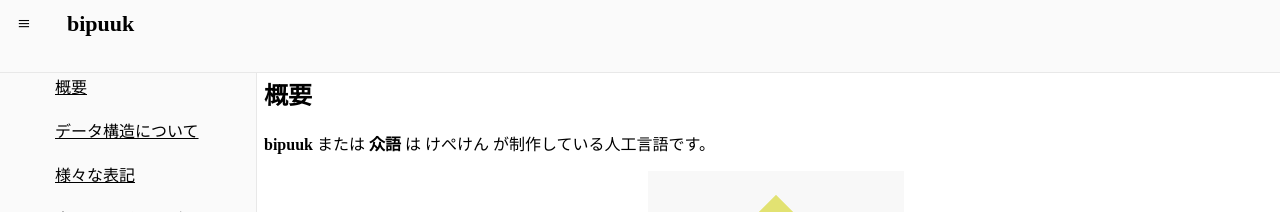
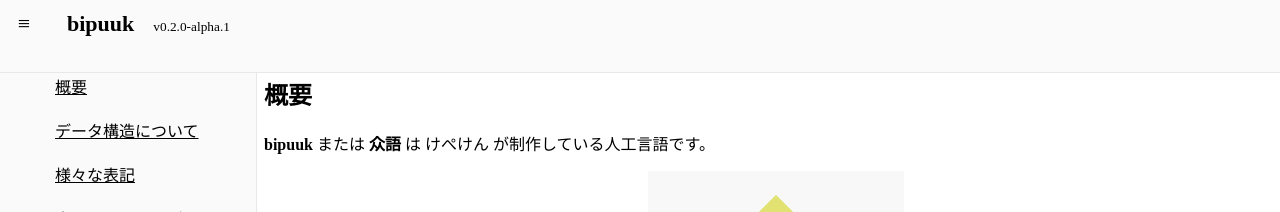
Before and after one commit to kepeken/bipuuk, a Jekyll site: the page built from docs/index.md, in a window 1280 px wide. Shown: the top 212 px of the page. Built offline with Jekyll 4.4.1, drawn with Linux system fonts in a browser that asks for light colours.

Commit message:
バージョンの表記

```diff
--- a/_layouts/docs.html
+++ b/_layouts/docs.html
@@ -16,6 +16,7 @@
     <header class="docs-header">
       <label for="toggle" class="docs-header-toggle">≡</label>
       <h1>bipuuk</h1>
+      <small>v0.2.0-alpha.1</small>
     </header>
     <nav class="docs-sidebar">
       {% capture sidebar %}{% include sidebar.md %}{% endcapture %}
```
